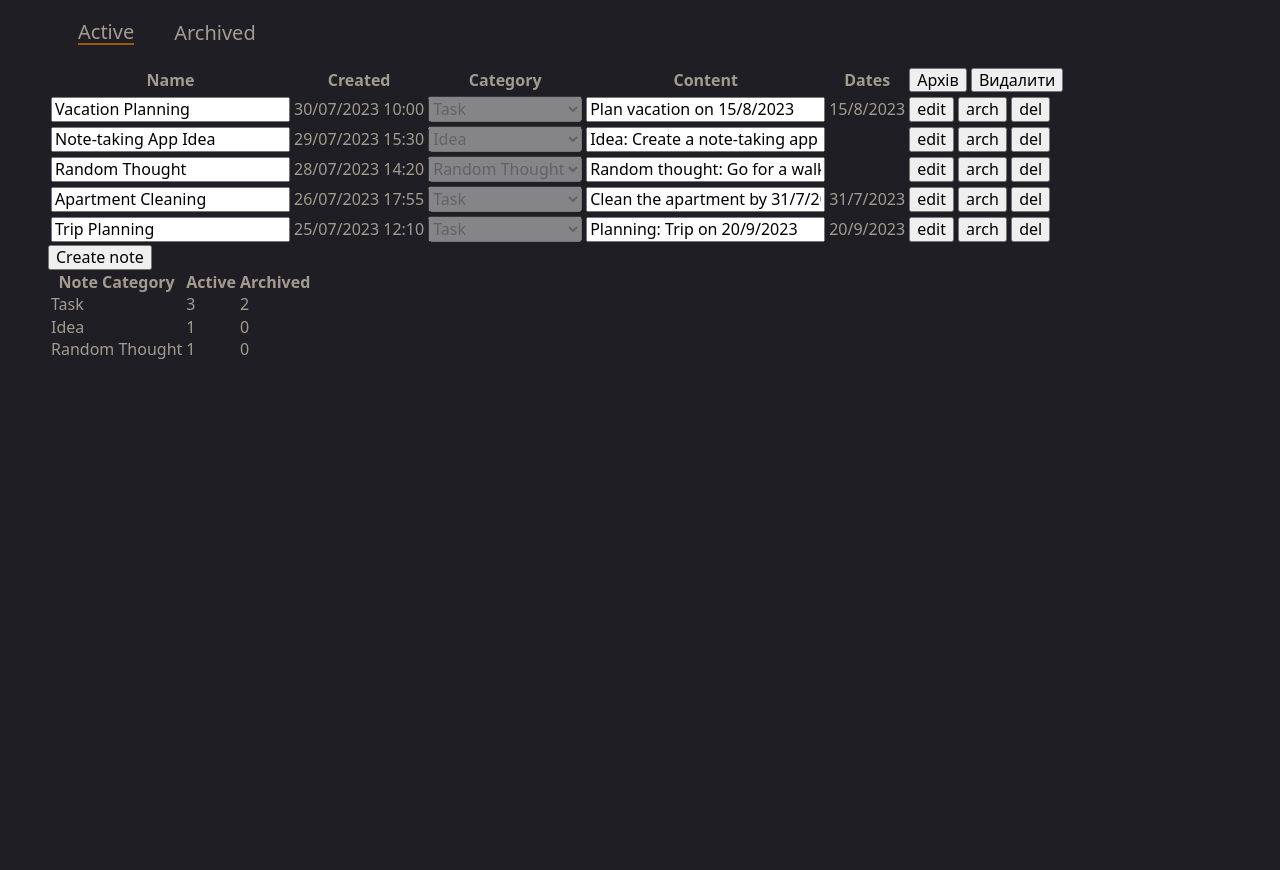
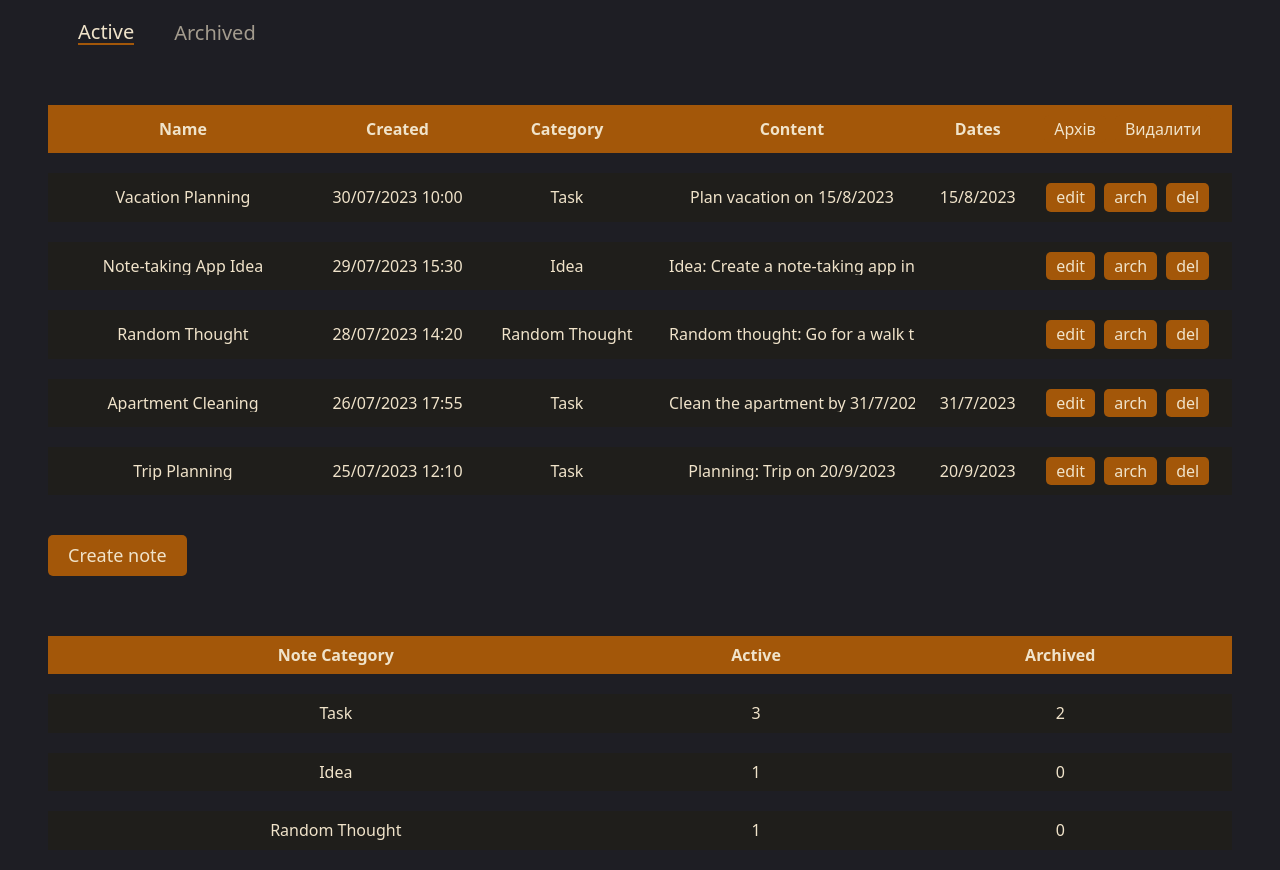
Before and after one commit to Dmytro-Ivanenko/Radency_task_1, a website built with Parcel: page src/index.html in a window 1280 px wide. Before the commit the page ends 800 px from the top, so only its background shows below. Built offline with nearby package versions, Linux system fonts and the light colour scheme.

Commit message:
table styles

```diff
--- a/src/js/notesList.js
+++ b/src/js/notesList.js
@@ -28,7 +28,7 @@ export const notesMarkup = (notesArr, editable = false) => {
   const markup = notesArr
     .map(({ id, name, content, createdAt, category }) => {
       const dates = extractDatesFromText(content);
-      return `<tr id=${id}>
+      return `<tr class="${editable ? 'editable' : ''}" id=${id}>
   <td><input type="text" value="${name}" name="name"  ${
     editable ? '' : 'readonly'
   } /></td>
@@ -138,6 +138,7 @@ const onEditNoteClick = button => {
   }
 
   button.classList.toggle('editable');
+  row.classList.toggle('editable');
 };
 
 // Click handler for "Archive" button in a note
--- a/src/partials/categoryList/_categoryList.scss
+++ b/src/partials/categoryList/_categoryList.scss
@@ -0,0 +1,19 @@
+.category_table {
+  width: 100%;
+
+  border-spacing: 0 20px;
+  color: var(--font-color1);
+  margin-top: 20px;
+}
+
+.category_table th,
+.category_table td {
+  padding: 10px;
+  background-color: var(--bcg-color2);
+  text-align: center;
+}
+
+.category_table th {
+  background-color: var(--acc-color1);
+  font-weight: bold;
+}
--- a/src/partials/categoryList/categoryList.html
+++ b/src/partials/categoryList/categoryList.html
@@ -1,5 +1,5 @@
 <div class="categoryListWrapper">
-    <table>
+    <table class="category_table">
         <thead>
             <tr>
                 <th>Note Category</th>
--- a/src/partials/filter/_filter.scss
+++ b/src/partials/filter/_filter.scss
@@ -9,6 +9,7 @@
   display: none;
   &:checked + label {
     border-bottom: 2px solid var(--acc-color1);
+    color: var(--font-color1);
     cursor: default;
   }
 }
--- a/src/partials/notesList/_notesList.scss
+++ b/src/partials/notesList/_notesList.scss
@@ -0,0 +1,105 @@
+// * {
+//   outline: 1px solid green;
+// }
+
+.notes_listWrapper {
+  margin-bottom: 40px;
+}
+
+.notes_table {
+  width: 100%;
+
+  border-spacing: 0 20px;
+  color: var(--font-color1);
+  margin-top: 20px;
+}
+
+.notes_table th,
+.notes_table td {
+  padding: 10px;
+  background-color: var(--bcg-color2);
+  text-align: center;
+}
+
+.notes_table th {
+  background-color: var(--acc-color1);
+  font-weight: bold;
+}
+
+tr.editable {
+  outline: 1px solid var(--acc-color1);
+}
+
+.notes_table input[type='text'],
+.notes_table select {
+  width: 100%;
+  background-color: transparent;
+  color: var(--font-color1);
+  border: none;
+  outline: none;
+  font-size: 20px;
+  text-align: center;
+
+  border-bottom: 1px solid var(--font-color2);
+}
+
+.notes_table input[readonly],
+.notes_table select:disabled {
+  text-decoration: none;
+  font-size: 16px;
+  border: none;
+}
+
+.notes_table select {
+  background: transparent;
+  width: 150px;
+  appearance: none;
+  opacity: 1;
+}
+
+.notes_table button {
+  background-color: var(--acc-color1);
+  color: var(--font-color1);
+  padding: 5px 10px;
+  border: none;
+  border-radius: 5px;
+  cursor: pointer;
+  font-size: 16px;
+  margin-right: 5px;
+}
+
+.notes_table button.notes_editButton.editable {
+  background-color: var(--acc-color1);
+}
+
+.notes_table button.toActiveBtn {
+  background-color: var(--acc-color1);
+}
+//buttons
+.notes_archiveAllButton,
+.notes_deleteAllButton {
+  background-color: var(--acc-color1);
+  color: var(--font-color1);
+  padding: 5px 10px;
+  border: none;
+  border-radius: 5px;
+  cursor: pointer;
+  font-size: 16px;
+  margin-right: 10px;
+}
+
+.addNoteButton {
+  background-color: var(--acc-color1);
+  color: var(--font-color1);
+  padding: 10px 20px;
+  border: none;
+  border-radius: 5px;
+  cursor: pointer;
+  font-size: 18px;
+  margin-top: 20px;
+
+  &:hover {
+    background-color: var(--acc-color2);
+    color: var(--bcg-color1);
+  }
+}
--- a/src/partials/notesList/notesList.html
+++ b/src/partials/notesList/notesList.html
@@ -1,5 +1,5 @@
 <div class="notes_listWrapper">
-    <table id="notesTable">
+    <table class="notes_table" id="notesTable">
         <thead>
             <tr>
                 <th>Name</th>
--- a/src/sass/container.scss
+++ b/src/sass/container.scss
@@ -1,5 +1,5 @@
 .container {
-  width: 1200px;
+  width: 100%;
   padding-left: 48px;
   padding-right: 48px;
 }
```
